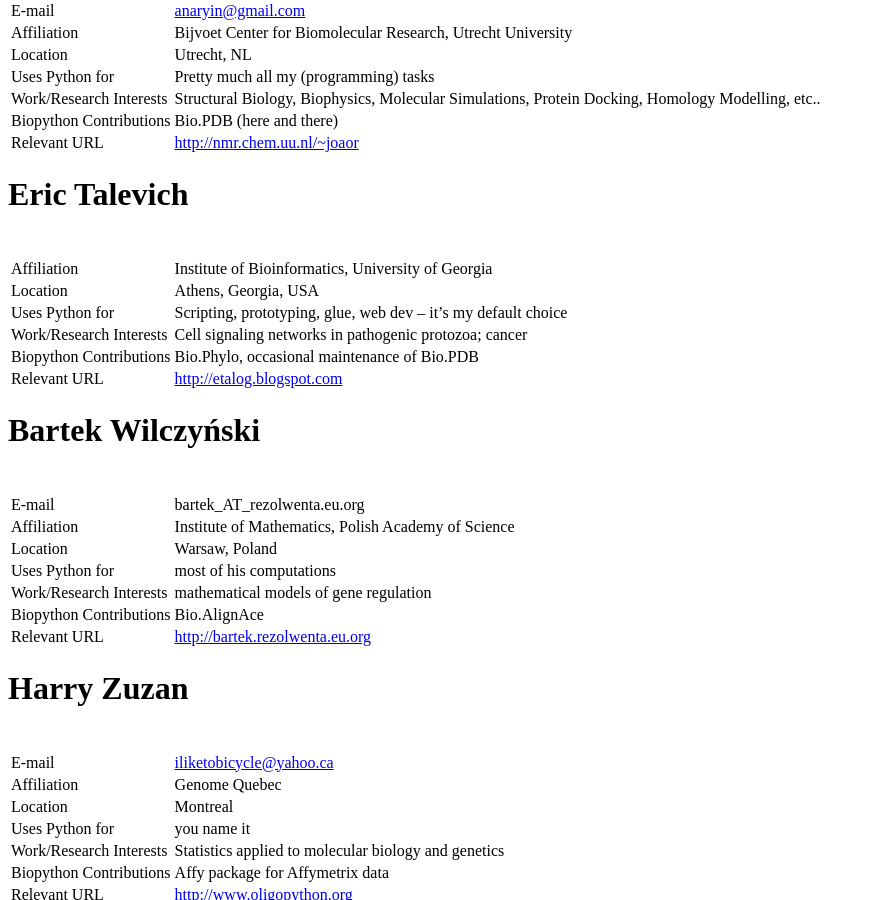
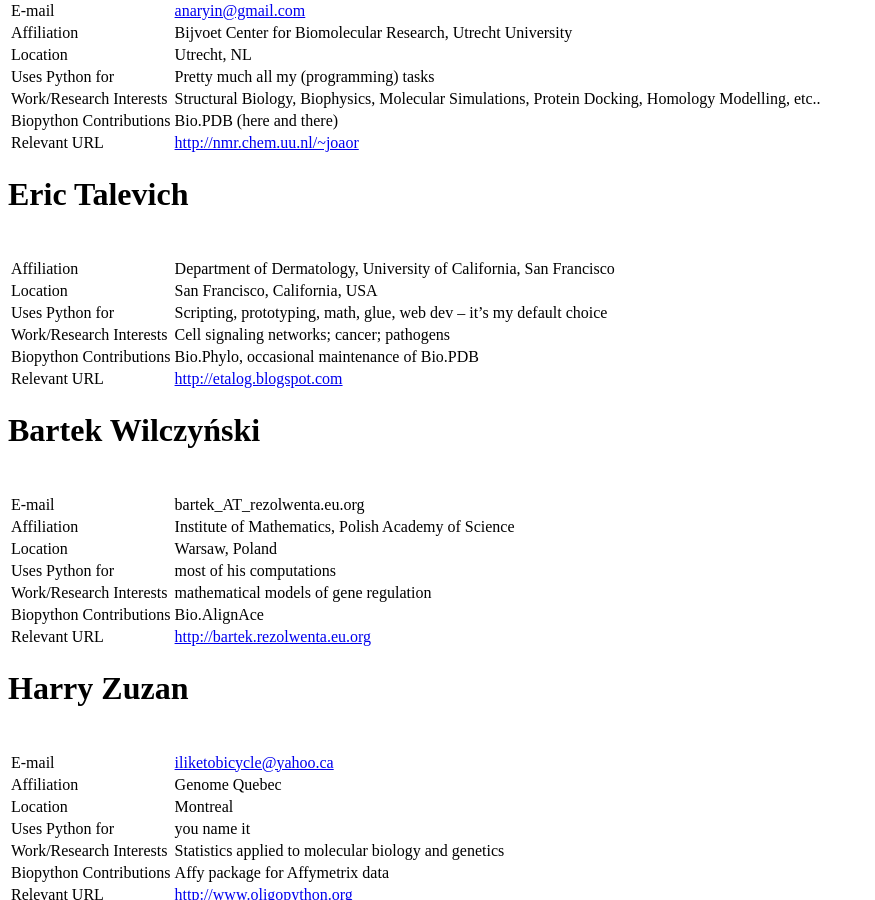
Before and after one commit to biopython/biopython.github.io, a Jekyll site: the page built from wiki/Participants.md, in a window 1280 px wide and 900 px high, scrolled down 3767 px. Shown: the whole window, without its empty margins (0-875 px from the left). Built offline with Jekyll 4.4.1, drawn with Linux system fonts in a browser that asks for light colours.

Commit message:
/* Eric Talevich */ updated affiliation

```diff
--- a/wiki/Participants.md
+++ b/wiki/Participants.md
@@ -205,14 +205,14 @@ João Rodrigues
 Eric Talevich
 =============
 
-|                         |                                                                 |
-|-------------------------|-----------------------------------------------------------------|
-| Affiliation             | Institute of Bioinformatics, University of Georgia              |
-| Location                | Athens, Georgia, USA                                            |
-| Uses Python for         | Scripting, prototyping, glue, web dev -- it's my default choice |
-| Work/Research Interests | Cell signaling networks in pathogenic protozoa; cancer          |
-| Biopython Contributions | Bio.Phylo, occasional maintenance of Bio.PDB                    |
-| Relevant URL            | <http://etalog.blogspot.com>                                    |
+|                         |                                                                       |
+|-------------------------|-----------------------------------------------------------------------|
+| Affiliation             | Department of Dermatology, University of California, San Francisco    |
+| Location                | San Francisco, California, USA                                        |
+| Uses Python for         | Scripting, prototyping, math, glue, web dev -- it's my default choice |
+| Work/Research Interests | Cell signaling networks; cancer; pathogens                            |
+| Biopython Contributions | Bio.Phylo, occasional maintenance of Bio.PDB                          |
+| Relevant URL            | <http://etalog.blogspot.com>                                          |
 
 Bartek Wilczyński
 =================
```
Also changed, not shown: 1 other file.
